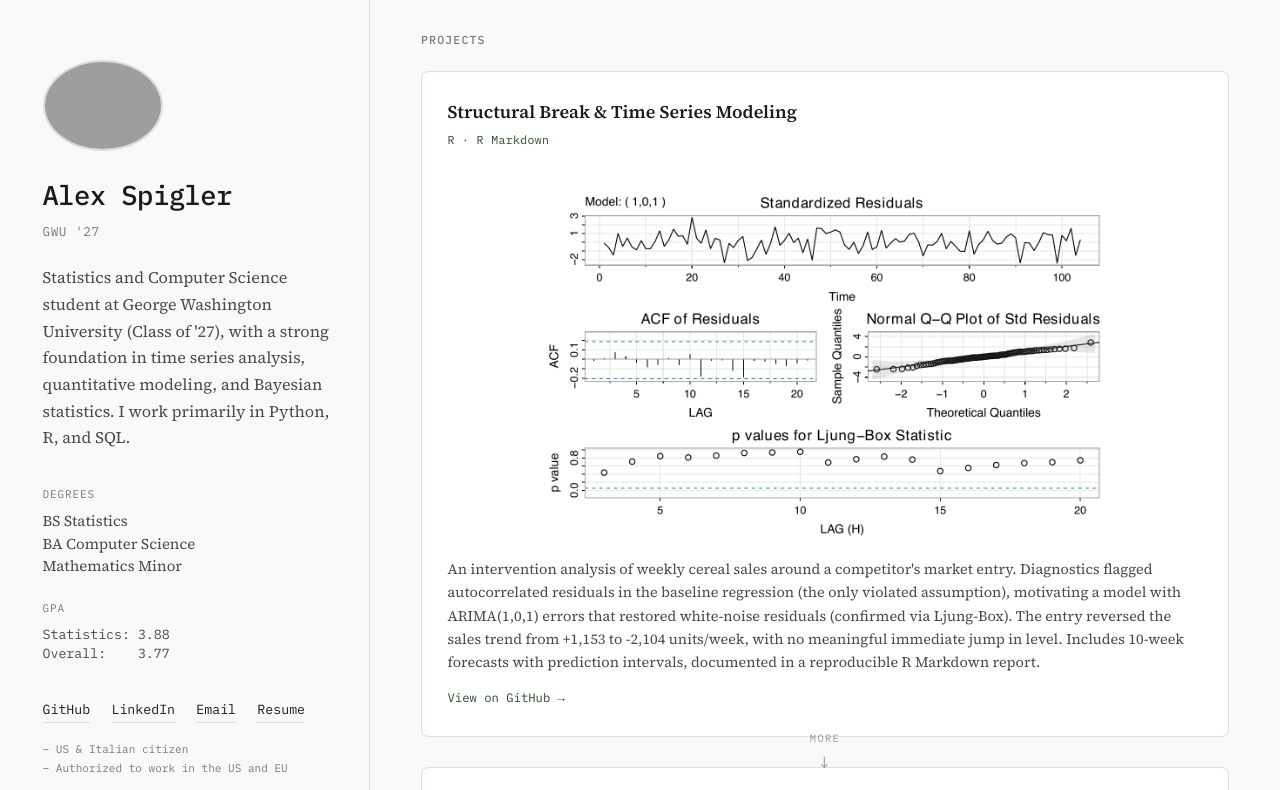
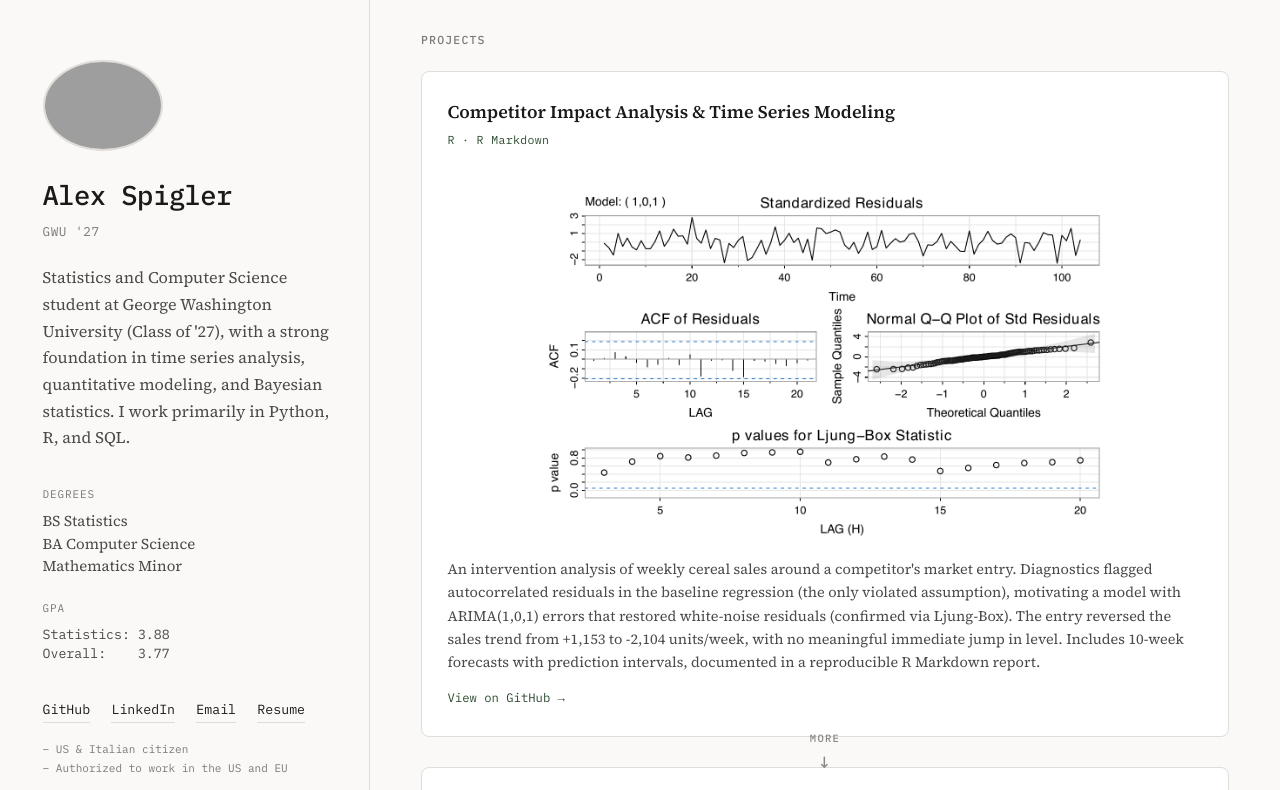
Before and after one commit to alexspigler/alexspigler.github.io, a plain HTML site: page index.html in a window 1280 px wide. Shown: the top 790 px of the page. Drawn offline with Linux system fonts and the light colour scheme; grey boxes are pictures that could not be loaded.

Commit message:
Update index.html

```diff
--- a/index.html
+++ b/index.html
@@ -346,9 +346,10 @@
             gap: 0.35rem;
             font-family: var(--mono);
             font-size: 0.62rem;
+            font-weight: 500;
             letter-spacing: 0.12em;
             color: var(--fg-muted);
-            opacity: 0.75;
+            opacity: 0.9;
             transition: opacity 0.35s ease;
             pointer-events: none;
             z-index: 50;
@@ -456,7 +457,7 @@
             <h2 class="label">Projects</h2>
 
             <div class="project-card">
-                <h3>Structural Break &amp; Time Series Modeling</h3>
+                <h3>Competitor Impact Analysis &amp; Time Series Modeling</h3>
                 <span class="tech">R &middot; R Markdown</span>
                 <img class="hero-image" src="images/cereal-diagnostics.png" alt="Four-panel sarima diagnostic: standardized residuals, ACF, normal Q-Q plot, and Ljung-Box p-values confirming the ARIMA(1,0,1) model fits as white noise" onclick="openLightbox(this)">
                 <p>An intervention analysis of weekly cereal sales around a competitor's market entry. Diagnostics flagged autocorrelated residuals in the baseline regression (the only violated assumption), motivating a model with ARIMA(1,0,1) errors that restored white-noise residuals (confirmed via Ljung-Box). The entry reversed the sales trend from +1,153 to -2,104 units/week, with no meaningful immediate jump in level. Includes 10-week forecasts with prediction intervals, documented in a reproducible R Markdown report.</p>
@@ -472,7 +473,7 @@
             </div>
 
             <div class="project-card">
-                <h3>Chaotic Attractors</h3>
+                <h3>Chaotic Attractors: Computational Exploration &amp; Visualization</h3>
                 <span class="tech">Python &middot; NumPy &middot; SciPy &middot; Matplotlib</span>
                 <div class="gallery">
                     <figure>
```
